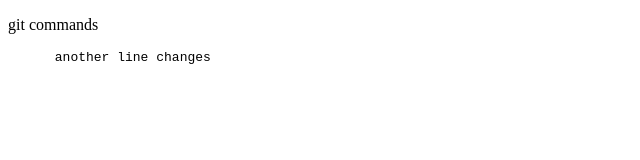
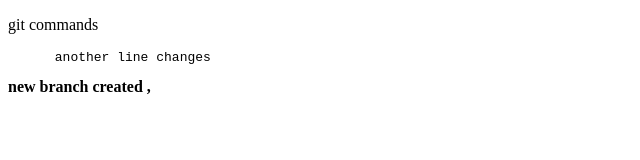
Before and after one commit to kartik08-it/ref, a plain HTML site: page index.html in a window 1280 px wide. Shown: the whole page, without its empty margins (0-640 px from the left). Drawn offline with Linux system fonts and the light colour scheme.

Commit message:
new branch added

```diff
--- a/index.html
+++ b/index.html
@@ -8,5 +8,7 @@
 <body>
      <p>      git commands     </p>
      <pre>      another line changes </pre>
+
+     <b> new branch created ,</b>
 </body>
 </html>
```
